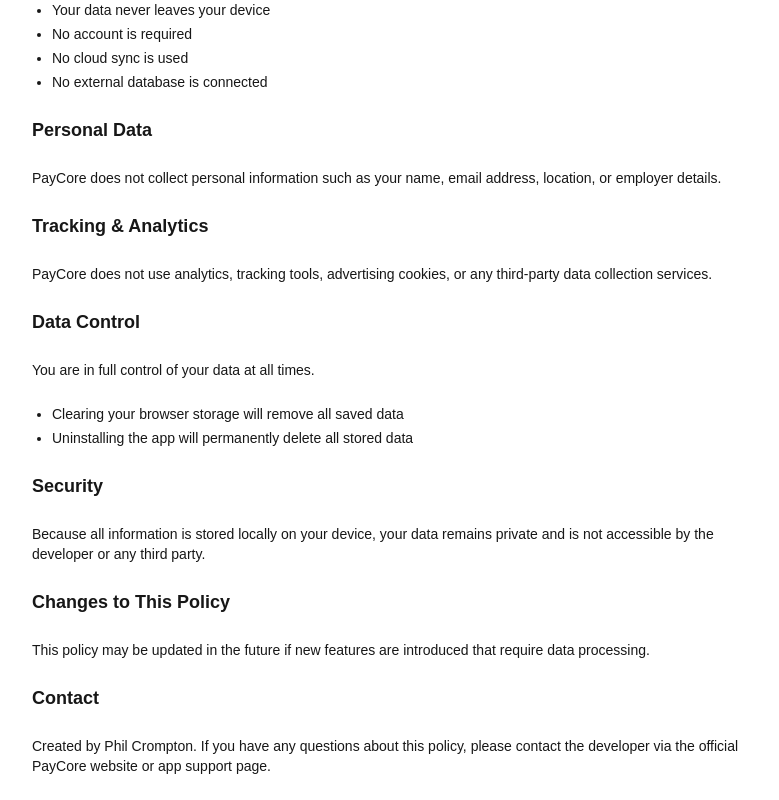
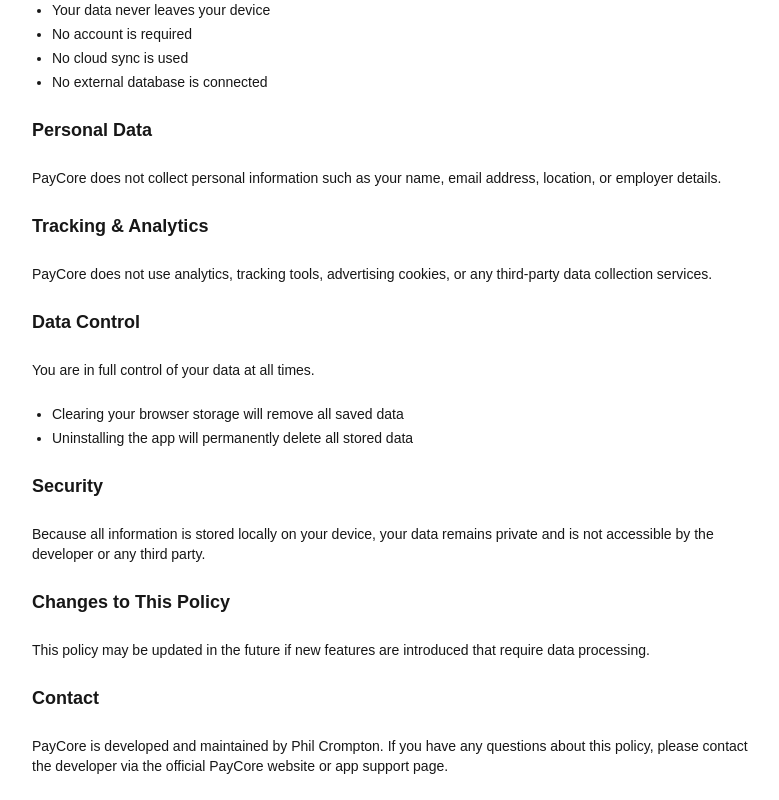
Before and after one commit to phil18019/wage-app, a Next.js app: page /privacy in a window 1280 px wide. Shown: the part 358-1158 px from the top of the page, without its empty margins (248-1027 px from the left). Built offline with nearby package versions, Linux system fonts and the light colour scheme.

Commit message:
update privacy page wording

```diff
--- a/app/privacy/page.tsx
+++ b/app/privacy/page.tsx
@@ -78,7 +78,7 @@ export default async function Privacy({
 
       <h2 className="text-lg font-semibold">Contact</h2>
       <p>
-        Created by Phil Crompton.
+        PayCore is developed and maintained by Phil Crompton.
         If you have any questions about this policy, please contact the
         developer via the official PayCore website or app support page.
       </p>
```
